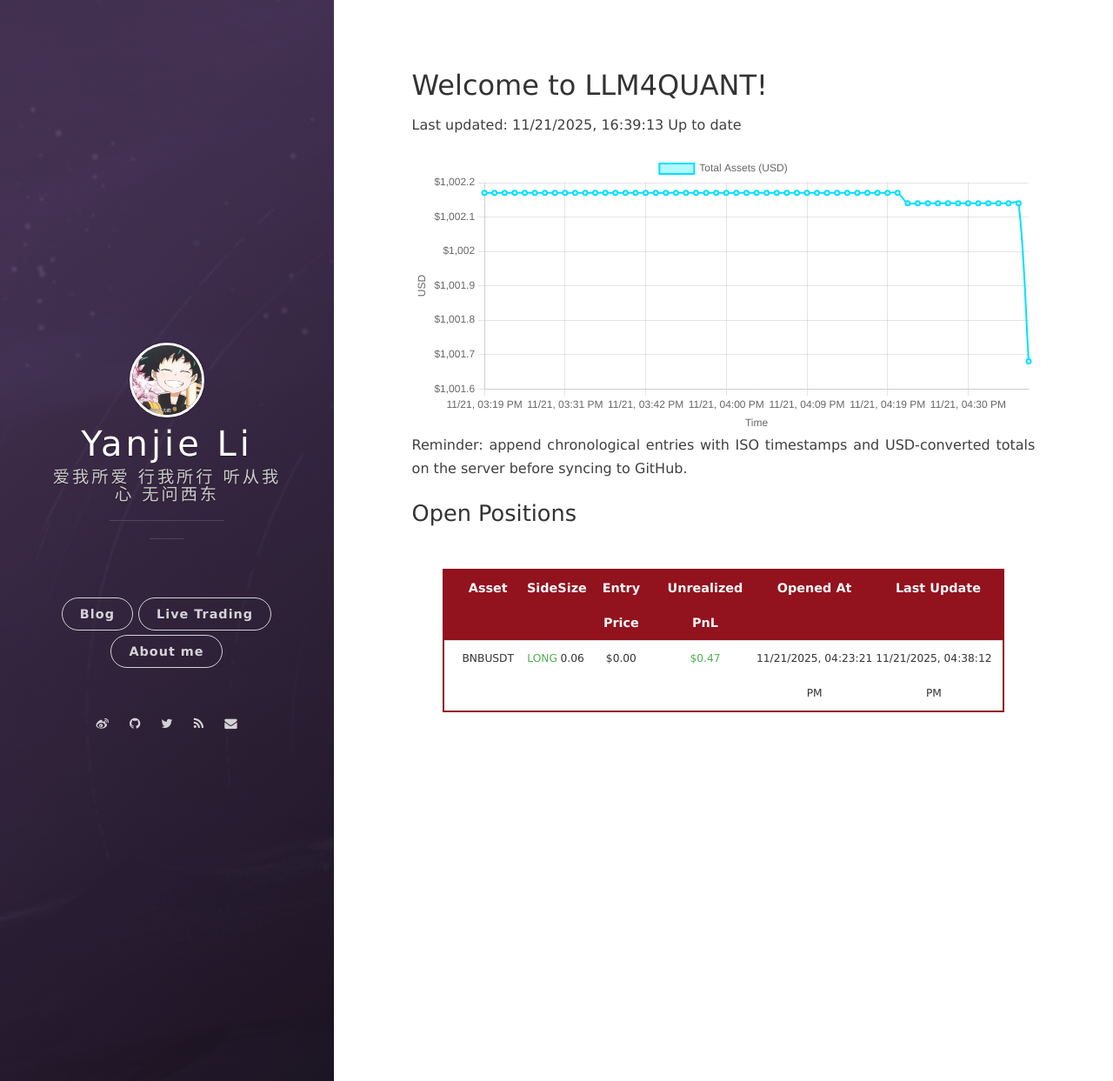
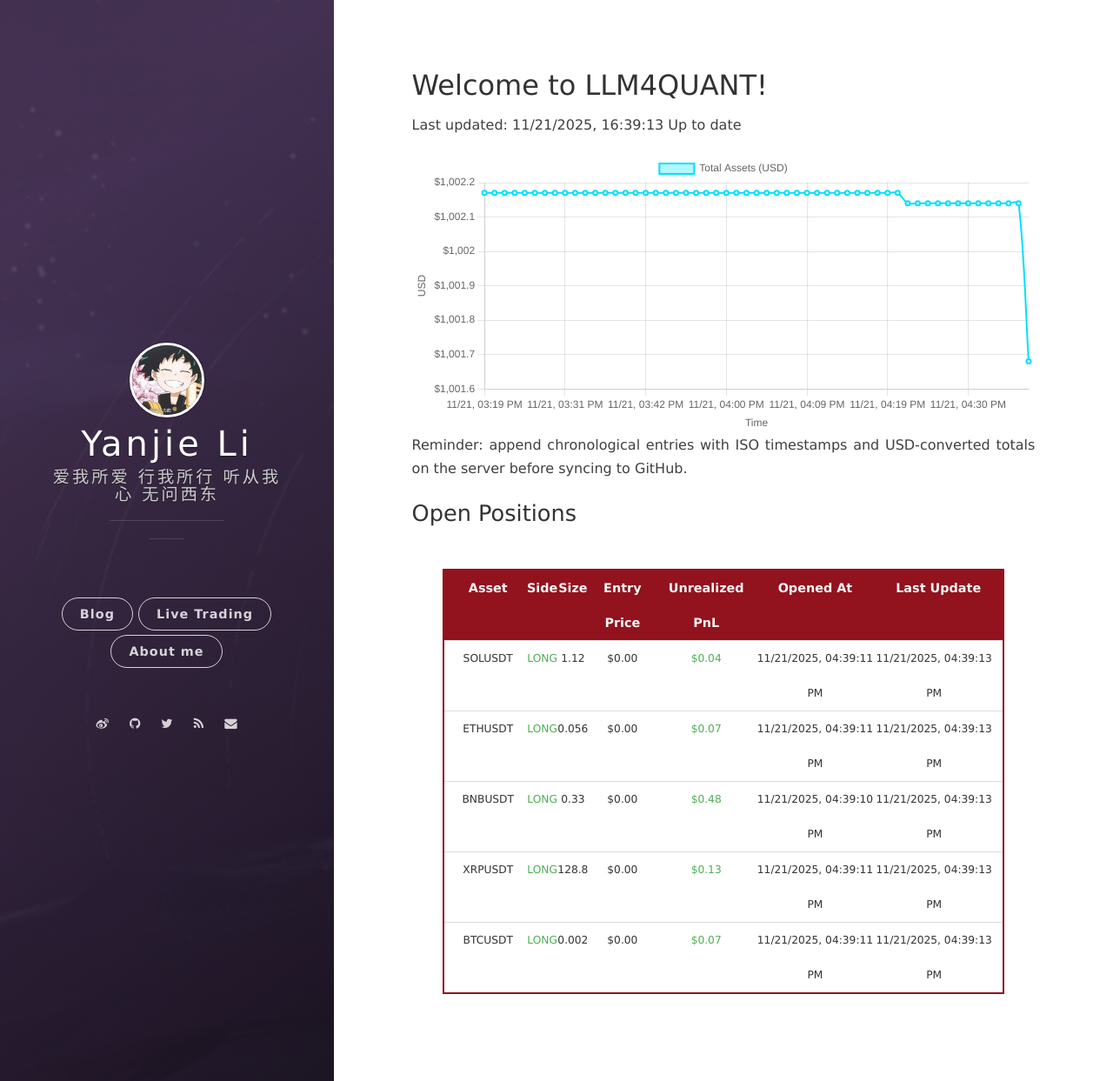
Before and after one commit to leeyegy/leeyegy.github.io, a Jekyll site: the page built from live-trading.html, in a window 1280 px wide and 1243 px high. Shown: the whole window at 87% size. Built offline with Jekyll 4.4.1, drawn with Linux system fonts in a browser that asks for light colours; nearby versions of some CDN libraries.

Commit message:
AccountMonitor: refresh positions 2025-11-22T00:39:13+08:00

```diff
--- a/assets/data/binance/positions.json
+++ b/assets/data/binance/positions.json
@@ -1,11 +1,47 @@
 [
+  {
+    "symbol": "SOLUSDT",
+    "side": "LONG",
+    "size": 1.12,
+    "entryPrice": 0.0,
+    "unrealizedPnl": 0.0448,
+    "openedAt": "2025-11-22T00:39:11+08:00",
+    "reportedAt": "2025-11-22T00:39:13+08:00"
+  },
+  {
+    "symbol": "ETHUSDT",
+    "side": "LONG",
+    "size": 0.056,
+    "entryPrice": 0.0,
+    "unrealizedPnl": 0.07168,
+    "openedAt": "2025-11-22T00:39:11+08:00",
+    "reportedAt": "2025-11-22T00:39:13+08:00"
+  },
   {
     "symbol": "BNBUSDT",
     "side": "LONG",
-    "size": 0.06,
+    "size": 0.33,
     "entryPrice": 0.0,
-    "unrealizedPnl": 0.4674,
-    "openedAt": "2025-11-22T00:23:21+08:00",
-    "reportedAt": "2025-11-22T00:38:12+08:00"
+    "unrealizedPnl": 0.4755,
+    "openedAt": "2025-11-22T00:39:10+08:00",
+    "reportedAt": "2025-11-22T00:39:13+08:00"
+  },
+  {
+    "symbol": "XRPUSDT",
+    "side": "LONG",
+    "size": 128.8,
+    "entryPrice": 0.0,
+    "unrealizedPnl": 0.1288,
+    "openedAt": "2025-11-22T00:39:11+08:00",
+    "reportedAt": "2025-11-22T00:39:13+08:00"
+  },
+  {
+    "symbol": "BTCUSDT",
+    "side": "LONG",
+    "size": 0.002,
+    "entryPrice": 0.0,
+    "unrealizedPnl": 0.0722,
+    "openedAt": "2025-11-22T00:39:11+08:00",
+    "reportedAt": "2025-11-22T00:39:13+08:00"
   }
 ]
```
